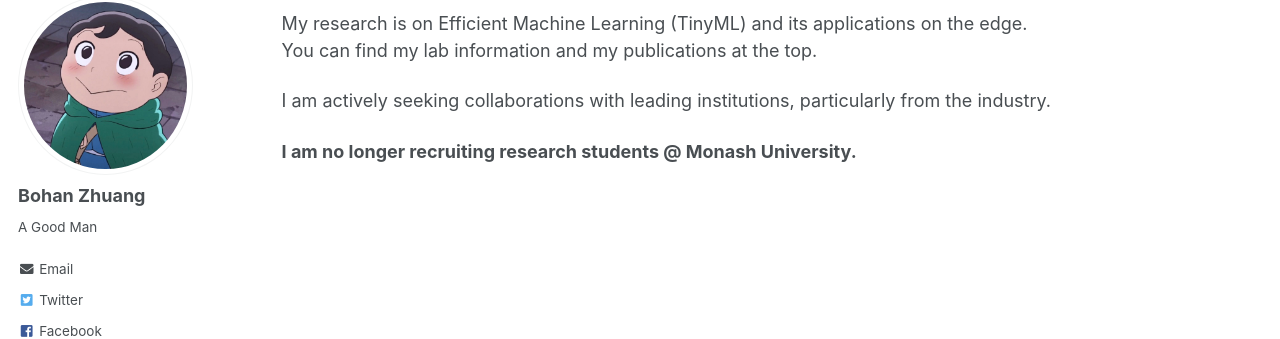
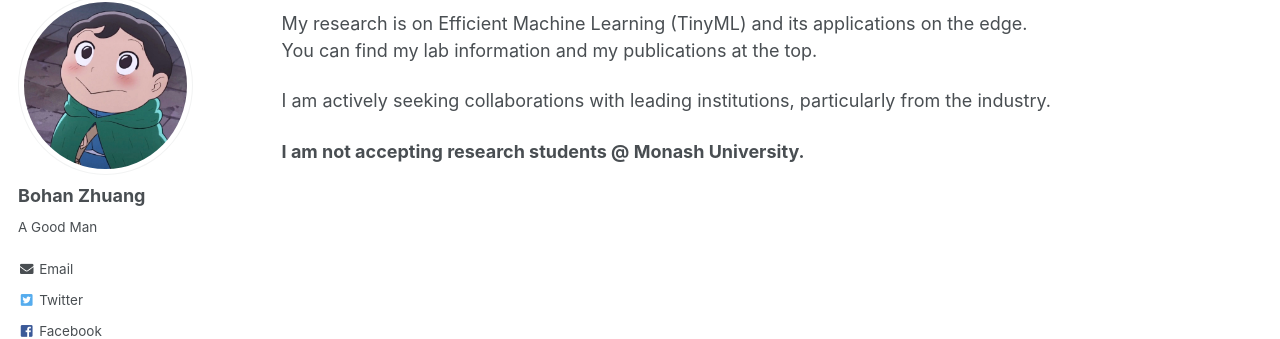
Before and after one commit to bohanzhuang/bohanzhuang.github.io, a Jekyll site: the page built from _pages/about.md, in a window 1280 px wide. Shown: the part 122-461 px from the top of the page. Built offline with Jekyll 4.4.1, drawn with Linux system fonts in a browser that asks for light colours.

Commit message:
Update about.md

```diff
--- a/_pages/about.md
+++ b/_pages/about.md
@@ -13,4 +13,4 @@ My research is on Efficient Machine Learning (TinyML) and its applications on th
 
 I am actively seeking collaborations with leading institutions, particularly from the industry.
 
-**I am no longer recruiting research students @ Monash University.**
+**I am not accepting research students @ Monash University.**
```
